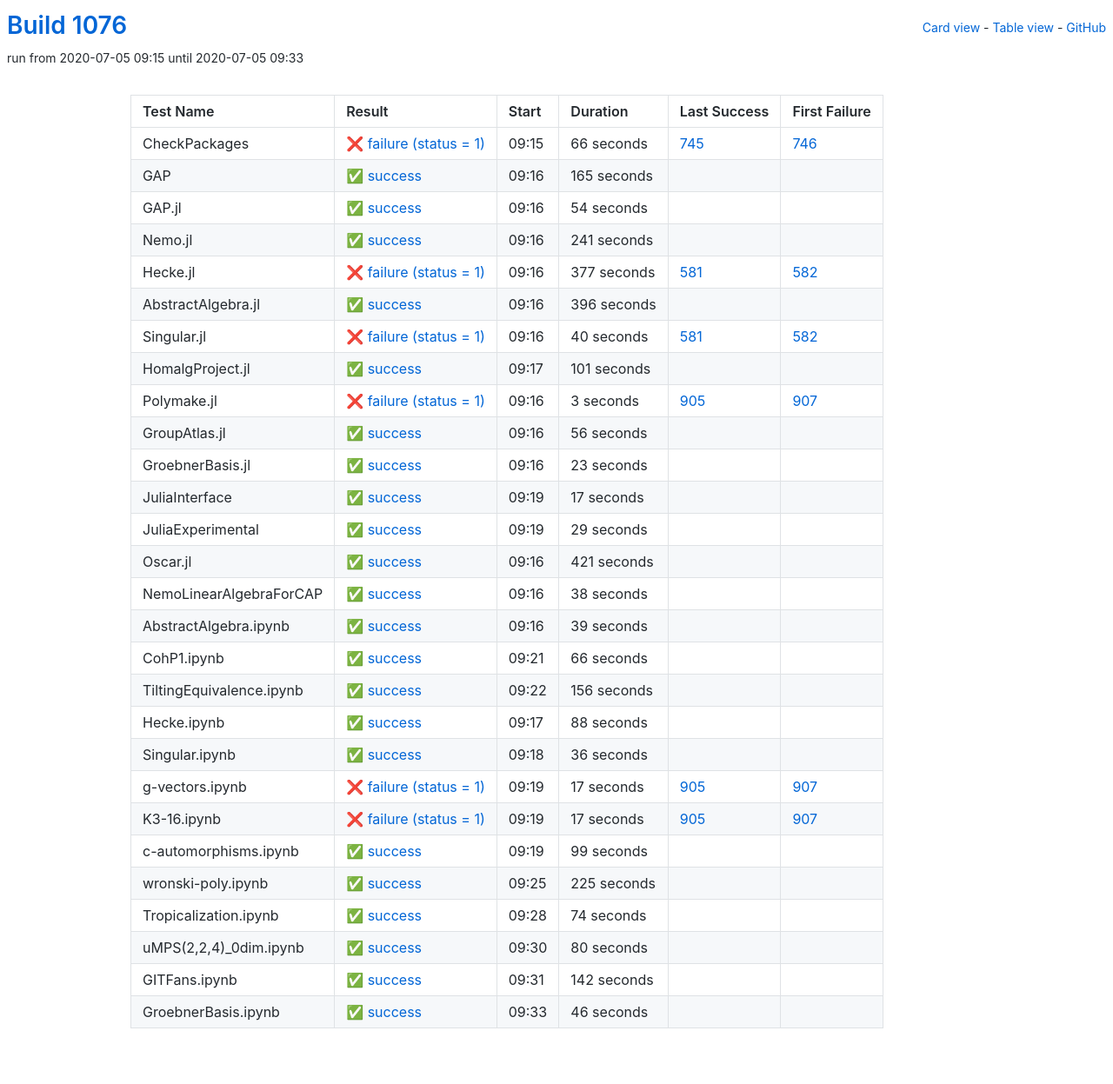
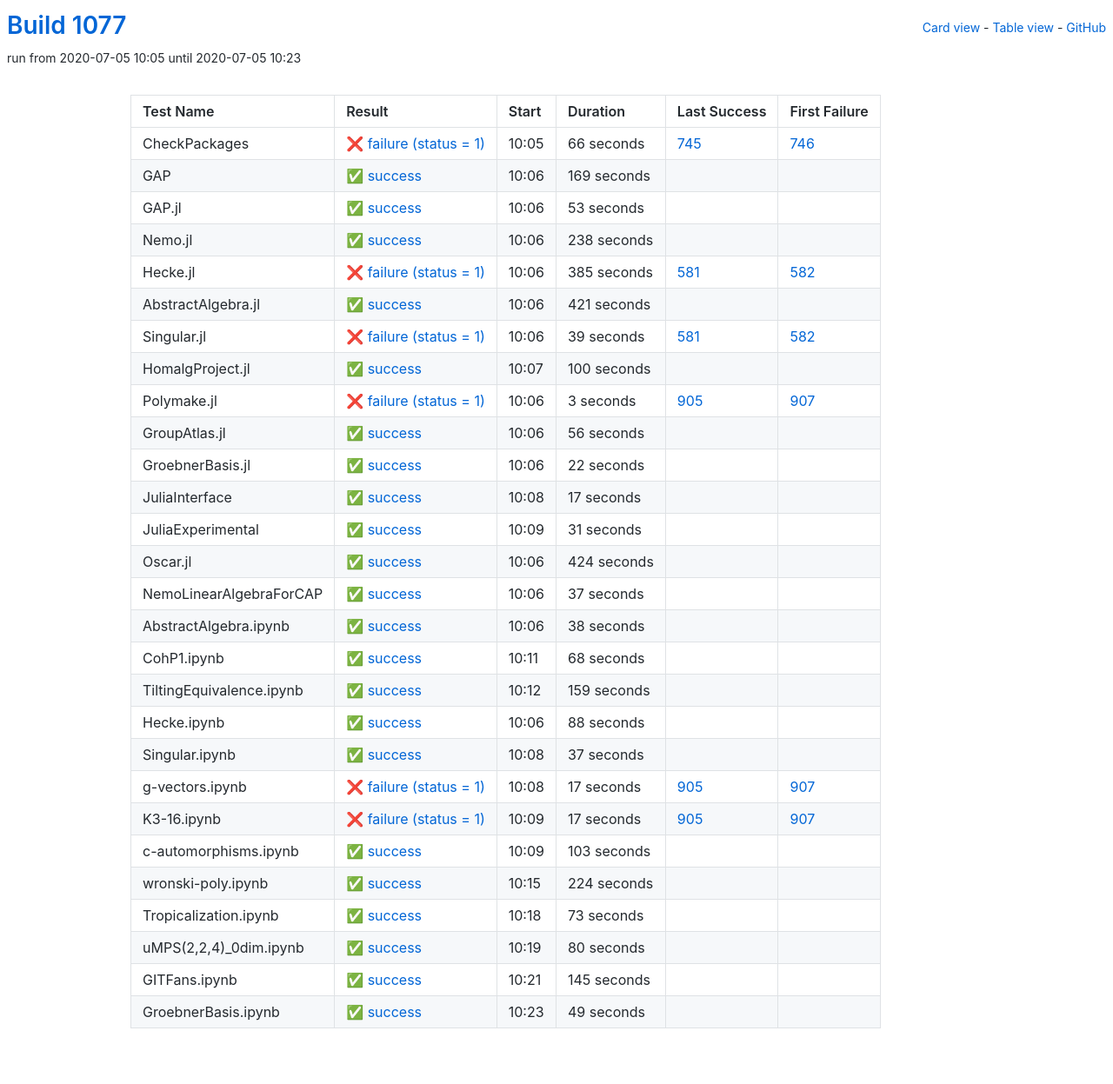
Before and after one commit to oscar-system/oscar-ci-status-1.4, a Jekyll site: the page built from table.html, in a window 1280 px wide. Shown: the whole page at 87% size. Built offline with Jekyll 4.4.1, drawn with Linux system fonts in a browser that asks for light colours.

Commit message:
Build #1077

```diff
--- a/_data/ci.yml
+++ b/_data/ci.yml
@@ -1,6 +1,6 @@
 ---
-build: 1076
-build_url: https://oscarci.mathematik.uni-kl.de/job/oscar-julia-1.4/1076/
+build: 1077
+build_url: https://oscarci.mathematik.uni-kl.de/job/oscar-julia-1.4/1077/
 job: oscar-julia-1.4
 organization: oscar-system
 repo: oscar-ci-status-1.4
@@ -8,8 +8,8 @@ repourl: https://github.com/oscar-system/oscar-ci-status-1.4
 tests:
 - name: CheckPackages
   id: checkpackages
-  log: https://oscarci.mathematik.uni-kl.de/job/oscar-julia-1.4/1076/artifact/logs/build-1076/CheckPackages.log
-  start: 2020-07-05 09:15
+  log: https://oscarci.mathematik.uni-kl.de/job/oscar-julia-1.4/1077/artifact/logs/build-1077/CheckPackages.log
+  start: 2020-07-05 10:05
   success: false
   exitcode: 1
   status: failure
@@ -20,92 +20,92 @@ tests:
   first_failure_url: https://oscarci.mathematik.uni-kl.de/job/oscar-julia-1.4/746/
 - name: GAP
   id: gap
-  log: https://oscarci.mathematik.uni-kl.de/job/oscar-julia-1.4/1076/artifact/logs/build-1076/GAP.log
-  start: 2020-07-05 09:16
+  log: https://oscarci.mathematik.uni-kl.de/job/oscar-julia-1.4/1077/artifact/logs/build-1077/GAP.log
+  start: 2020-07-05 10:06
   success: true
   exitcode: 0
   status: success
-  duration: 165
+  duration: 169
   last_success: false
   last_success_url:
   first_failure: false
   first_failure_url:
 - name: GAP.jl
   id: gap-jl
-  log: https://oscarci.mathematik.uni-kl.de/job/oscar-julia-1.4/1076/artifact/logs/build-1076/GAP.jl.log
-  start: 2020-07-05 09:16
+  log: https://oscarci.mathematik.uni-kl.de/job/oscar-julia-1.4/1077/artifact/logs/build-1077/GAP.jl.log
+  start: 2020-07-05 10:06
   success: true
   exitcode: 0
   status: success
-  duration: 54
+  duration: 53
   last_success: false
   last_success_url:
   first_failure: false
   first_failure_url:
 - name: Nemo.jl
   id: nemo-jl
-  log: https://oscarci.mathematik.uni-kl.de/job/oscar-julia-1.4/1076/artifact/logs/build-1076/Nemo.jl.log
-  start: 2020-07-05 09:16
+  log: https://oscarci.mathematik.uni-kl.de/job/oscar-julia-1.4/1077/artifact/logs/build-1077/Nemo.jl.log
+  start: 2020-07-05 10:06
   success: true
   exitcode: 0
   status: success
-  duration: 241
+  duration: 238
   last_success: false
   last_success_url:
   first_failure: false
   first_failure_url:
 - name: Hecke.jl
   id: hecke-jl
-  log: https://oscarci.mathematik.uni-kl.de/job/oscar-julia-1.4/1076/artifact/logs/build-1076/Hecke.jl.log
-  start: 2020-07-05 09:16
+  log: https://oscarci.mathematik.uni-kl.de/job/oscar-julia-1.4/1077/artifact/logs/build-1077/Hecke.jl.log
+  start: 2020-07-05 10:06
   success: false
   exitcode: 1
   status: failure
-  duration: 377
+  duration: 385
   last_success: 581
   last_success_url: https://oscarci.mathematik.uni-kl.de/job/oscar-julia-1.4/581/
   first_failure: 582
   first_failure_url: https://oscarci.mathematik.uni-kl.de/job/oscar-julia-1.4/582/
 - name: AbstractAlgebra.jl
   id: abstractalgebra-jl
-  log: https://oscarci.mathematik.uni-kl.de/job/oscar-julia-1.4/1076/artifact/logs/build-1076/AbstractAlgebra.jl.log
-  start: 2020-07-05 09:16
+  log: https://oscarci.mathematik.uni-kl.de/job/oscar-julia-1.4/1077/artifact/logs/build-1077/AbstractAlgebra.jl.log
+  start: 2020-07-05 10:06
   success: true
   exitcode: 0
   status: success
-  duration: 396
+  duration: 421
   last_success: false
   last_success_url:
   first_failure: false
   first_failure_url:
 - name: Singular.jl
   id: singular-jl
-  log: https://oscarci.mathematik.uni-kl.de/job/oscar-julia-1.4/1076/artifact/logs/build-1076/Singular.jl.log
-  start: 2020-07-05 09:16
+  log: https://oscarci.mathematik.uni-kl.de/job/oscar-julia-1.4/1077/artifact/logs/build-1077/Singular.jl.log
+  start: 2020-07-05 10:06
   success: false
   exitcode: 1
   status: failure
-  duration: 40
+  duration: 39
   last_success: 581
   last_success_url: https://oscarci.mathematik.uni-kl.de/job/oscar-julia-1.4/581/
   first_failure: 582
   first_failure_url: https://oscarci.mathematik.uni-kl.de/job/oscar-julia-1.4/582/
 - name: HomalgProject.jl
   id: homalgproject-jl
-  log: https://oscarci.mathematik.uni-kl.de/job/oscar-julia-1.4/1076/artifact/logs/build-1076/HomalgProject.jl.log
-  start: 2020-07-05 09:17
+  log: https://oscarci.mathematik.uni-kl.de/job/oscar-julia-1.4/1077/artifact/logs/build-1077/HomalgProject.jl.log
+  start: 2020-07-05 10:07
   success: true
   exitcode: 0
   status: success
-  duration: 101
+  duration: 100
   last_success: false
   last_success_url:
   first_failure: false
   first_failure_url:
 - name: Polymake.jl
   id: polymake-jl
-  log: https://oscarci.mathematik.uni-kl.de/job/oscar-julia-1.4/1076/artifact/logs/build-1076/Polymake.jl.log
-  start: 2020-07-05 09:16
+  log: https://oscarci.mathematik.uni-kl.de/job/oscar-julia-1.4/1077/artifact/logs/build-1077/Polymake.jl.log
+  start: 2020-07-05 10:06
   success: false
   exitcode: 1
   status: failure
@@ -116,8 +116,8 @@ tests:
   first_failure_url: https://oscarci.mathematik.uni-kl.de/job/oscar-julia-1.4/907/
 - name: GroupAtlas.jl
   id: groupatlas-jl
-  log: https://oscarci.mathematik.uni-kl.de/job/oscar-julia-1.4/1076/artifact/logs/build-1076/GroupAtlas.jl.log
-  start: 2020-07-05 09:16
+  log: https://oscarci.mathematik.uni-kl.de/job/oscar-julia-1.4/1077/artifact/logs/build-1077/GroupAtlas.jl.log
+  start: 2020-07-05 10:06
   success: true
   exitcode: 0
   status: success
@@ -128,20 +128,20 @@ tests:
   first_failure_url:
 - name: GroebnerBasis.jl
   id: groebnerbasis-jl
-  log: https://oscarci.mathematik.uni-kl.de/job/oscar-julia-1.4/1076/artifact/logs/build-1076/GroebnerBasis.jl.log
-  start: 2020-07-05 09:16
+  log: https://oscarci.mathematik.uni-kl.de/job/oscar-julia-1.4/1077/artifact/logs/build-1077/GroebnerBasis.jl.log
+  start: 2020-07-05 10:06
   success: true
   exitcode: 0
   status: success
-  duration: 23
+  duration: 22
   last_success: false
   last_success_url:
   first_failure: false
   first_failure_url:
 - name: JuliaInterface
   id: juliainterface
-  log: https://oscarci.mathematik.uni-kl.de/job/oscar-julia-1.4/1076/artifact/logs/build-1076/JuliaInterface.log
-  start: 2020-07-05 09:19
+  log: https://oscarci.mathematik.uni-kl.de/job/oscar-julia-1.4/1077/artifact/logs/build-1077/JuliaInterface.log
+  start: 2020-07-05 10:08
   success: true
   exitcode: 0
   status: success
@@ -152,32 +152,44 @@ tests:
   first_failure_url:
 - name: JuliaExperimental
   id: juliaexperimental
-  log: https://oscarci.mathematik.uni-kl.de/job/oscar-julia-1.4/1076/artifact/logs/build-1076/JuliaExperimental.log
-  start: 2020-07-05 09:19
+  log: https://oscarci.mathematik.uni-kl.de/job/oscar-julia-1.4/1077/artifact/logs/build-1077/JuliaExperimental.log
+  start: 2020-07-05 10:09
   success: true
   exitcode: 0
   status: success
-  duration: 29
+  duration: 31
   last_success: false
   last_success_url:
   first_failure: false
   first_failure_url:
 - name: Oscar.jl
   id: oscar-jl
-  log: https://oscarci.mathematik.uni-kl.de/job/oscar-julia-1.4/1076/artifact/logs/build-1076/Oscar.jl.log
-  start: 2020-07-05 09:16
+  log: https://oscarci.mathematik.uni-kl.de/job/oscar-julia-1.4/1077/artifact/logs/build-1077/Oscar.jl.log
+  start: 2020-07-05 10:06
   success: true
   exitcode: 0
   status: success
-  duration: 421
+  duration: 424
   last_success: false
   last_success_url:
   first_failure: false
   first_failure_url:
 - name: NemoLinearAlgebraForCAP
   id: nemolinearalgebraforcap
-  log: https://oscarci.mathematik.uni-kl.de/job/oscar-julia-1.4/1076/artifact/logs/build-1076/NemoLinearAlgebraForCAP.log
-  start: 2020-07-05 09:16
+  log: https://oscarci.mathematik.uni-kl.de/job/oscar-julia-1.4/1077/artifact/logs/build-1077/NemoLinearAlgebraForCAP.log
+  start: 2020-07-05 10:06
+  success: true
+  exitcode: 0
+  status: success
+  duration: 37
+  last_success: false
+  last_success_url:
+  first_failure: false
+  first_failure_url:
+- name: AbstractAlgebra.ipynb
+  id: abstractalgebra-ipynb
+  log: https://oscarci.mathematik.uni-kl.de/job/oscar-julia-1.4/1077/artifact/logs/build-1077/AbstractAlgebra.ipynb.log
+  start: 2020-07-05 10:06
   success: true
   exitcode: 0
   status: success
@@ -186,46 +198,34 @@ tests:
   last_success_url:
   first_failure: false
   first_failure_url:
-- name: AbstractAlgebra.ipynb
-  id: abstractalgebra-ipynb
-  log: https://oscarci.mathematik.uni-kl.de/job/oscar-julia-1.4/1076/artifact/logs/build-1076/AbstractAlgebra.ipynb.log
-  start: 2020-07-05 09:16
+- name: CohP1.ipynb
+  id: cohp1-ipynb
+  log: https://oscarci.mathematik.uni-kl.de/job/oscar-julia-1.4/1077/artifact/logs/build-1077/CohP1.ipynb.log
+  start: 2020-07-05 10:11
   success: true
   exitcode: 0
   status: success
-  duration: 39
-  last_success: false
-  last_success_url:
-  first_failure: false
-  first_failure_url:
-- name: CohP1.ipynb
-  id: cohp1-ipynb
-  log: https://oscarci.mathematik.uni-kl.de/job/oscar-julia-1.4/1076/artifact/logs/build-1076/CohP1.ipynb.log
-  start: 2020-07-05 09:21
-  success: true
-  exitcode: 0
-  status: success
-  duration: 66
+  duration: 68
   last_success: false
   last_success_url:
   first_failure: false
   first_failure_url:
 - name: TiltingEquivalence.ipynb
   id: tiltingequivalence-ipynb
-  log: https://oscarci.mathematik.uni-kl.de/job/oscar-julia-1.4/1076/artifact/logs/build-1076/TiltingEquivalence.ipynb.log
-  start: 2020-07-05 09:22
+  log: https://oscarci.mathematik.uni-kl.de/job/oscar-julia-1.4/1077/artifact/logs/build-1077/TiltingEquivalence.ipynb.log
+  start: 2020-07-05 10:12
   success: true
   exitcode: 0
   status: success
-  duration: 156
+  duration: 159
   last_success: false
   last_success_url:
   first_failure: false
   first_failure_url:
 - name: Hecke.ipynb
   id: hecke-ipynb
-  log: https://oscarci.mathematik.uni-kl.de/job/oscar-julia-1.4/1076/artifact/logs/build-1076/Hecke.ipynb.log
-  start: 2020-07-05 09:17
+  log: https://oscarci.mathematik.uni-kl.de/job/oscar-julia-1.4/1077/artifact/logs/build-1077/Hecke.ipynb.log
+  start: 2020-07-05 10:06
   success: true
   exitcode: 0
   status: success
@@ -236,20 +236,20 @@ tests:
   first_failure_url:
 - name: Singular.ipynb
   id: singular-ipynb
-  log: https://oscarci.mathematik.uni-kl.de/job/oscar-julia-1.4/1076/artifact/logs/build-1076/Singular.ipynb.log
-  start: 2020-07-05 09:18
+  log: https://oscarci.mathematik.uni-kl.de/job/oscar-julia-1.4/1077/artifact/logs/build-1077/Singular.ipynb.log
+  start: 2020-07-05 10:08
   success: true
   exitcode: 0
   status: success
-  duration: 36
+  duration: 37
   last_success: false
   last_success_url:
   first_failure: false
   first_failure_url:
 - name: g-vectors.ipynb
   id: g-vectors-ipynb
-  log: https://oscarci.mathematik.uni-kl.de/job/oscar-julia-1.4/1076/artifact/logs/build-1076/g-vectors.ipynb.log
-  start: 2020-07-05 09:19
+  log: https://oscarci.mathematik.uni-kl.de/job/oscar-julia-1.4/1077/artifact/logs/build-1077/g-vectors.ipynb.log
+  start: 2020-07-05 10:08
   success: false
   exitcode: 1
   status: failure
@@ -260,8 +260,8 @@ tests:
   first_failure_url: https://oscarci.mathematik.uni-kl.de/job/oscar-julia-1.4/907/
 - name: K3-16.ipynb
   id: k3-16-ipynb
-  log: https://oscarci.mathematik.uni-kl.de/job/oscar-julia-1.4/1076/artifact/logs/build-1076/K3-16.ipynb.log
-  start: 2020-07-05 09:19
+  log: https://oscarci.mathematik.uni-kl.de/job/oscar-julia-1.4/1077/artifact/logs/build-1077/K3-16.ipynb.log
+  start: 2020-07-05 10:09
   success: false
   exitcode: 1
   status: failure
@@ -272,44 +272,44 @@ tests:
   first_failure_url: https://oscarci.mathematik.uni-kl.de/job/oscar-julia-1.4/907/
 - name: c-automorphisms.ipynb
   id: c-automorphisms-ipynb
-  log: https://oscarci.mathematik.uni-kl.de/job/oscar-julia-1.4/1076/artifact/logs/build-1076/c-automorphisms.ipynb.log
-  start: 2020-07-05 09:19
+  log: https://oscarci.mathematik.uni-kl.de/job/oscar-julia-1.4/1077/artifact/logs/build-1077/c-automorphisms.ipynb.log
+  start: 2020-07-05 10:09
   success: true
   exitcode: 0
   status: success
-  duration: 99
+  duration: 103
   last_success: false
   last_success_url:
   first_failure: false
   first_failure_url:
 - name: wronski-poly.ipynb
   id: wronski-poly-ipynb
-  log: https://oscarci.mathematik.uni-kl.de/job/oscar-julia-1.4/1076/artifact/logs/build-1076/wronski-poly.ipynb.log
-  start: 2020-07-05 09:25
+  log: https://oscarci.mathematik.uni-kl.de/job/oscar-julia-1.4/1077/artifact/logs/build-1077/wronski-poly.ipynb.log
+  start: 2020-07-05 10:15
   success: true
   exitcode: 0
   status: success
-  duration: 225
+  duration: 224
   last_success: false
   last_success_url:
   first_failure: false
   first_failure_url:
 - name: Tropicalization.ipynb
   id: tropicalization-ipynb
-  log: https://oscarci.mathematik.uni-kl.de/job/oscar-julia-1.4/1076/artifact/logs/build-1076/Tropicalization.ipynb.log
-  start: 2020-07-05 09:28
+  log: https://oscarci.mathematik.uni-kl.de/job/oscar-julia-1.4/1077/artifact/logs/build-1077/Tropicalization.ipynb.log
+  start: 2020-07-05 10:18
   success: true
   exitcode: 0
   status: success
-  duration: 74
+  duration: 73
   last_success: false
   last_success_url:
   first_failure: false
   first_failure_url:
 - name: uMPS(2,2,4)_0dim.ipynb
   id: umps-2-2-4-0dim-ipynb
-  log: https://oscarci.mathematik.uni-kl.de/job/oscar-julia-1.4/1076/artifact/logs/build-1076/uMPS-2-2-4-_0dim.ipynb.log
-  start: 2020-07-05 09:30
+  log: https://oscarci.mathematik.uni-kl.de/job/oscar-julia-1.4/1077/artifact/logs/build-1077/uMPS-2-2-4-_0dim.ipynb.log
+  start: 2020-07-05 10:19
   success: true
   exitcode: 0
   status: success
@@ -320,24 +320,24 @@ tests:
   first_failure_url:
 - name: GITFans.ipynb
   id: gitfans-ipynb
-  log: https://oscarci.mathematik.uni-kl.de/job/oscar-julia-1.4/1076/artifact/logs/build-1076/GITFans.ipynb.log
-  start: 2020-07-05 09:31
+  log: https://oscarci.mathematik.uni-kl.de/job/oscar-julia-1.4/1077/artifact/logs/build-1077/GITFans.ipynb.log
+  start: 2020-07-05 10:21
   success: true
   exitcode: 0
   status: success
-  duration: 142
+  duration: 145
   last_success: false
   last_success_url:
   first_failure: false
   first_failure_url:
 - name: GroebnerBasis.ipynb
   id: groebnerbasis-ipynb
-  log: https://oscarci.mathematik.uni-kl.de/job/oscar-julia-1.4/1076/artifact/logs/build-1076/GroebnerBasis.ipynb.log
-  start: 2020-07-05 09:33
+  log: https://oscarci.mathematik.uni-kl.de/job/oscar-julia-1.4/1077/artifact/logs/build-1077/GroebnerBasis.ipynb.log
+  start: 2020-07-05 10:23
   success: true
   exitcode: 0
   status: success
-  duration: 46
+  duration: 49
   last_success: false
   last_success_url:
   first_failure: false
```
Also changed, not shown: README.md.
